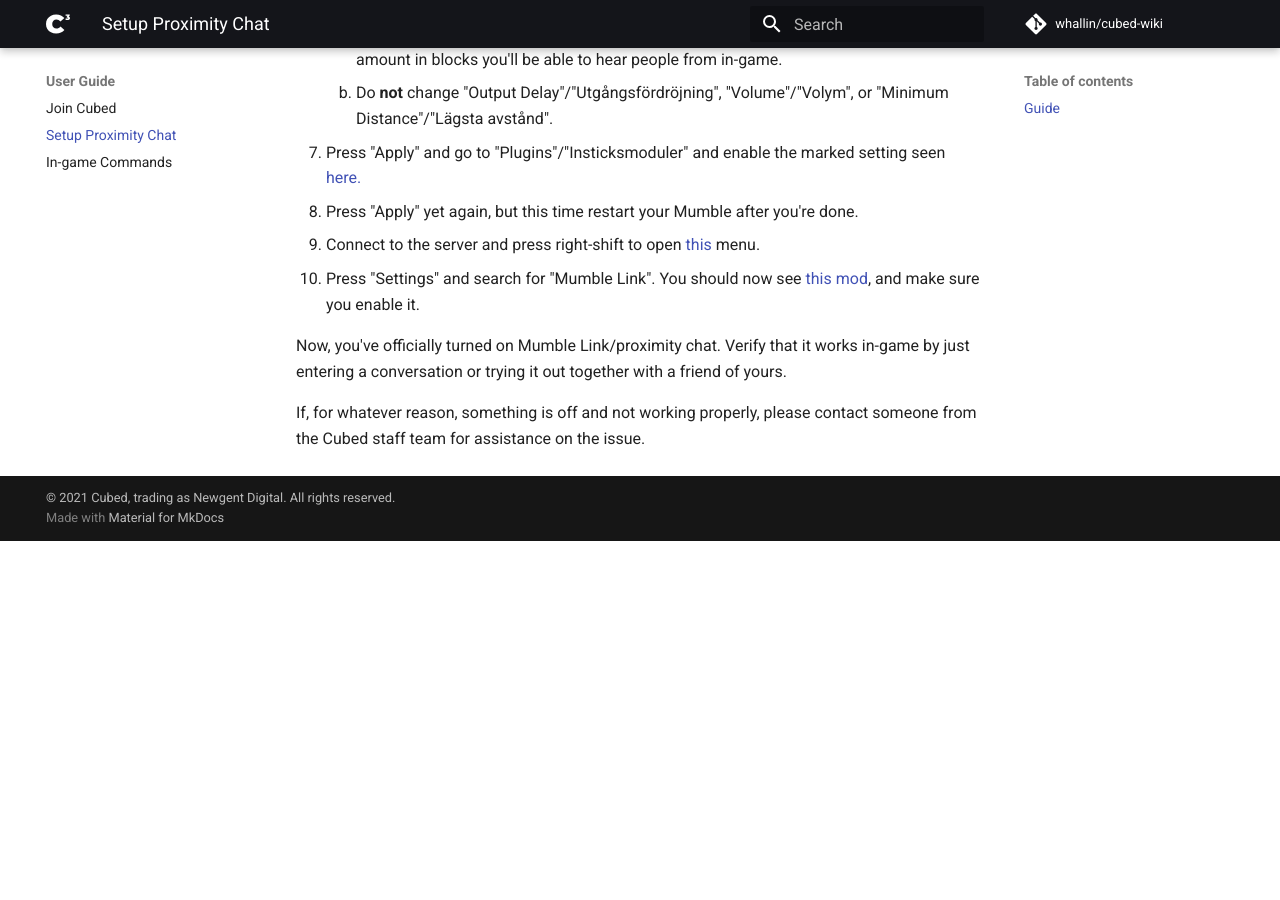
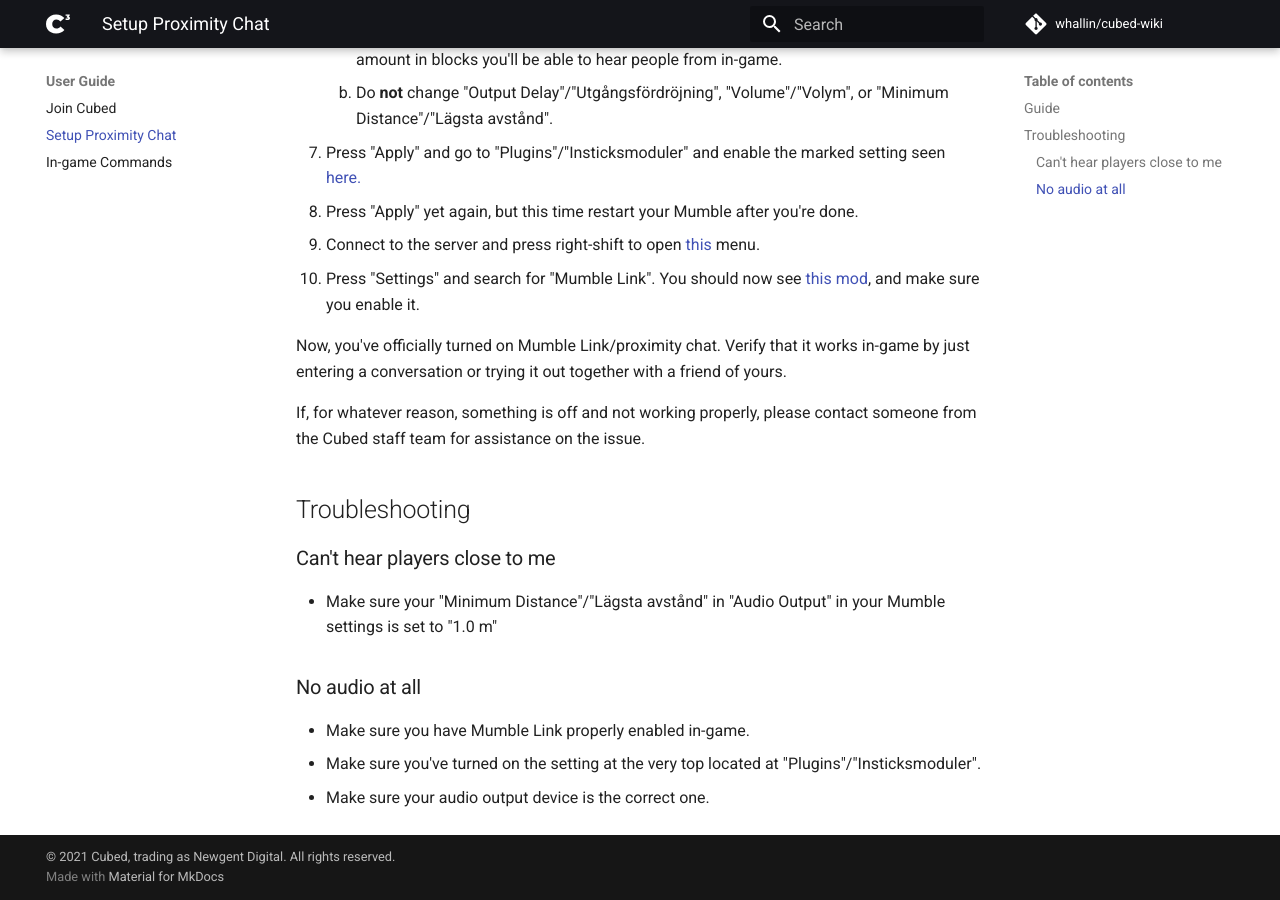
Before and after one commit to whallin/cubed-wiki, an MkDocs documentation site: the page built from docs/user-guide/proximity-chat.md, in a window 1280 px wide and 900 px high, scrolled down 870 px. Built offline with MkDocs 1.6.1 and Material for MkDocs 9.7.7, drawn with Linux system fonts in a browser that asks for light colours; comment, search, counter and statistics services are not loaded; before the commit the page ends 1411 px from its top, so only the background shows below that.

Commit message:
Update proximity-chat.md

```diff
--- a/docs/user-guide/proximity-chat.md
+++ b/docs/user-guide/proximity-chat.md
@@ -25,3 +25,10 @@
 Now, you've officially turned on Mumble Link/proximity chat. Verify that it works in-game by just entering a conversation or trying it out together with a friend of yours.
 
 If, for whatever reason, something is off and not working properly, please contact someone from the Cubed staff team for assistance on the issue.
+## Troubleshooting
+### Can't hear players close to me
+- Make sure your "Minimum Distance"/"Lägsta avstånd" in "Audio Output" in your Mumble settings is set to "1.0 m"
+### No audio at all
+- Make sure you have Mumble Link properly enabled in-game.
+- Make sure you've turned on the setting at the very top located at "Plugins"/"Insticksmoduler".
+- Make sure your audio output device is the correct one.
```
